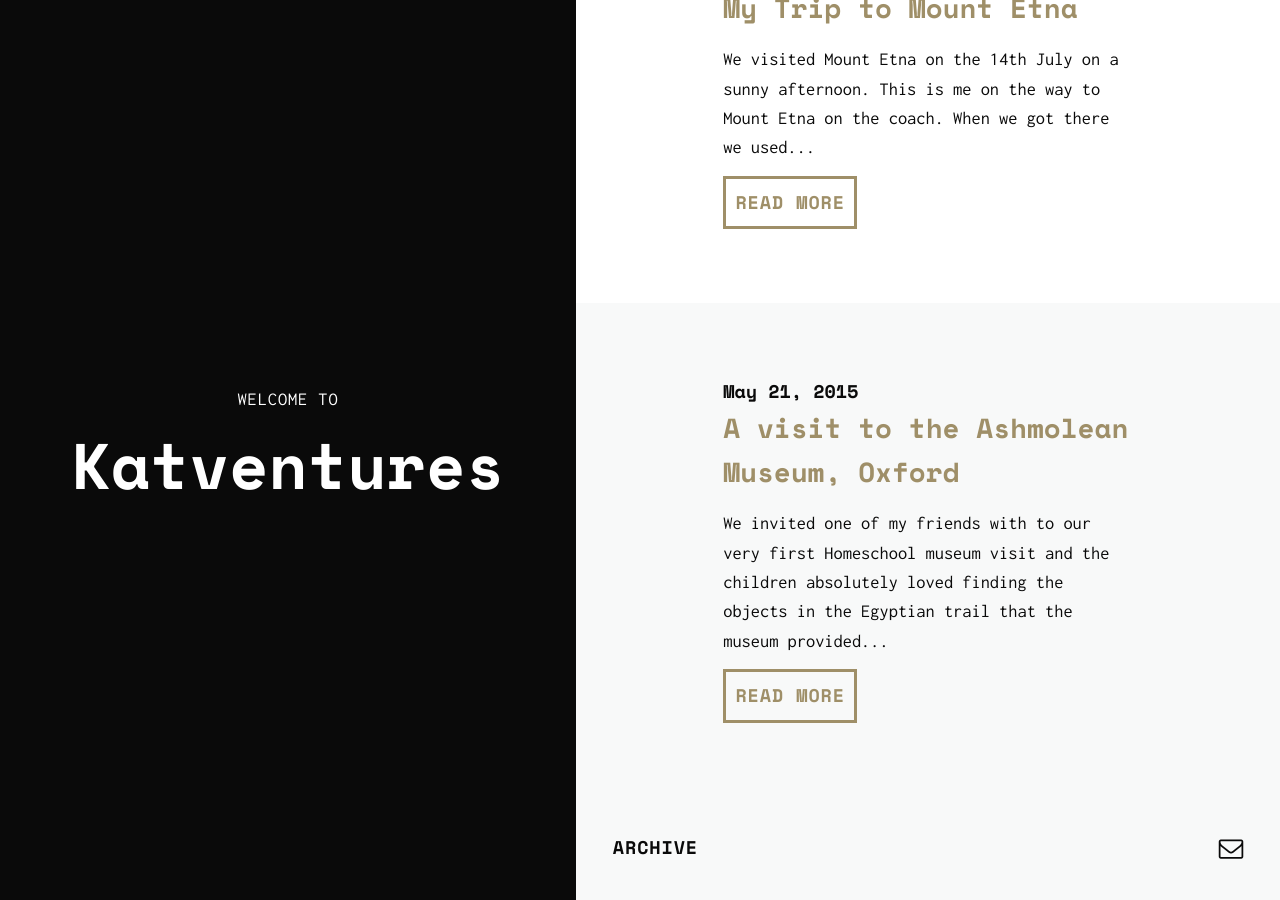
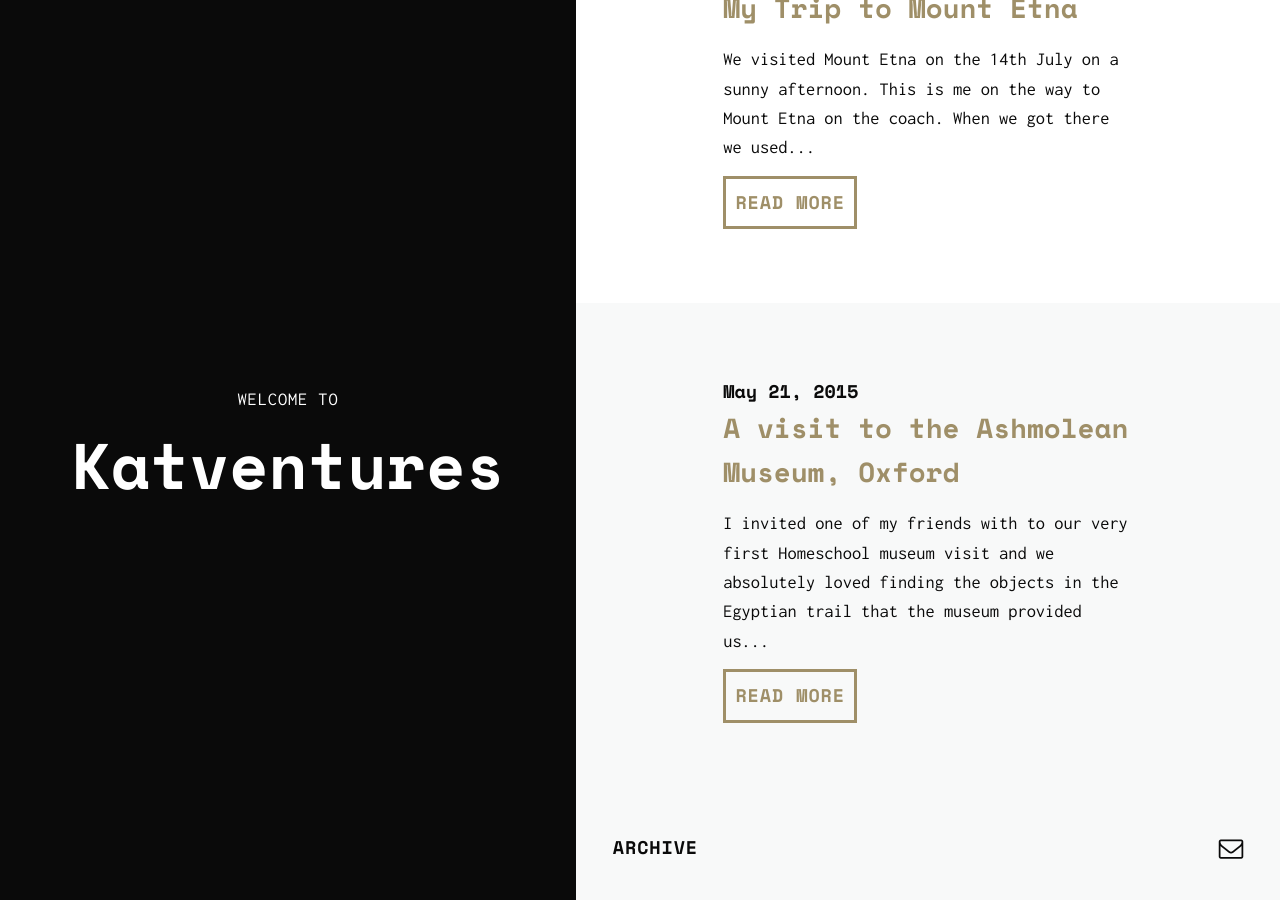
Before and after one commit to katherinelaurens/katventures, a Jekyll site: the page built from index.html, in a window 1280 px wide and 900 px high, scrolled down 606 px. Built offline with Jekyll 4.4.1, drawn with Linux system fonts in a browser that asks for light colours; nearby versions of some CDN libraries; the list of posts is cut into pages by our own code.

Commit message:
fixed wording

```diff
--- a/_posts/2015-05-21-ashmolean-museum-in-oxford.markdown
+++ b/_posts/2015-05-21-ashmolean-museum-in-oxford.markdown
@@ -8,7 +8,7 @@ image: "/katventures/images/kat-ashmolean.jpg"
 image-sm: "/katventures/images/kat-ashmolean.jpg"
 ---
 
-We invited one of my friends with to our very first Homeschool museum visit and the children absolutely loved finding the objects in the Egyptian trail that the museum provided them with.
+ I invited one of my friends with to our very first Homeschool museum visit and we absolutely loved finding the objects in the Egyptian trail that the museum provided us with.
 
 The main focus of the visit was to explore the Ancient Near East – in particular the First Farmers and the First Writing.
 
```
